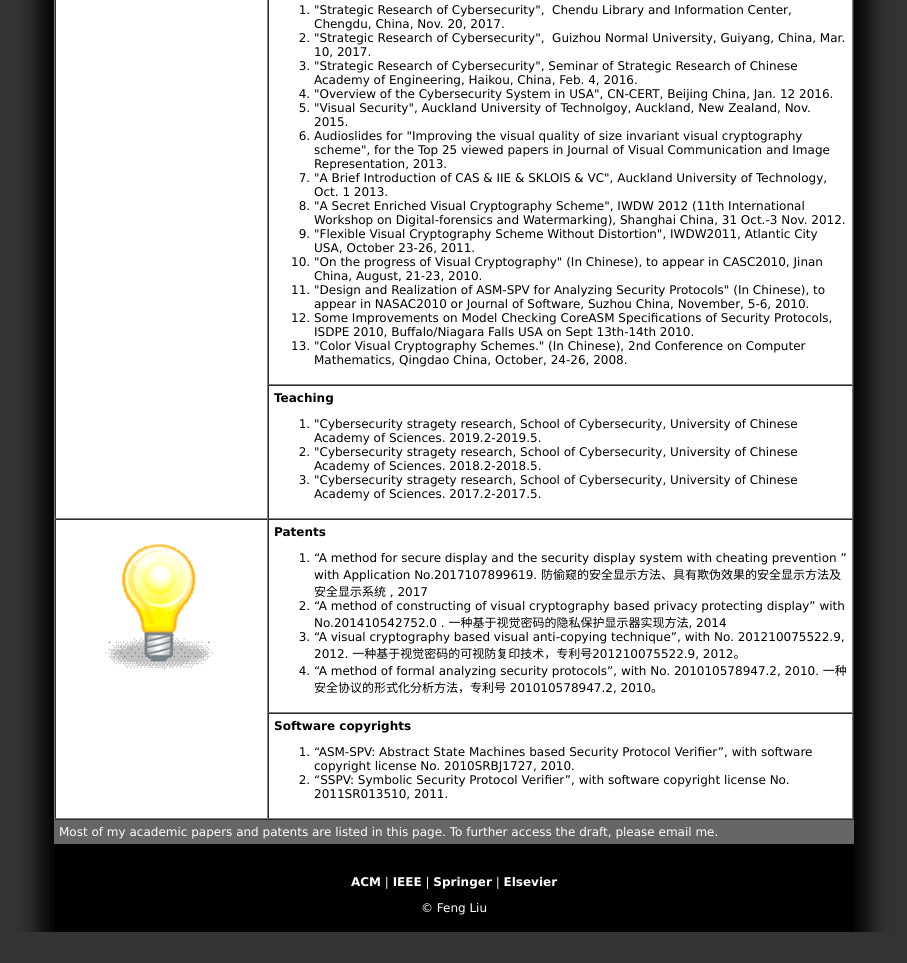
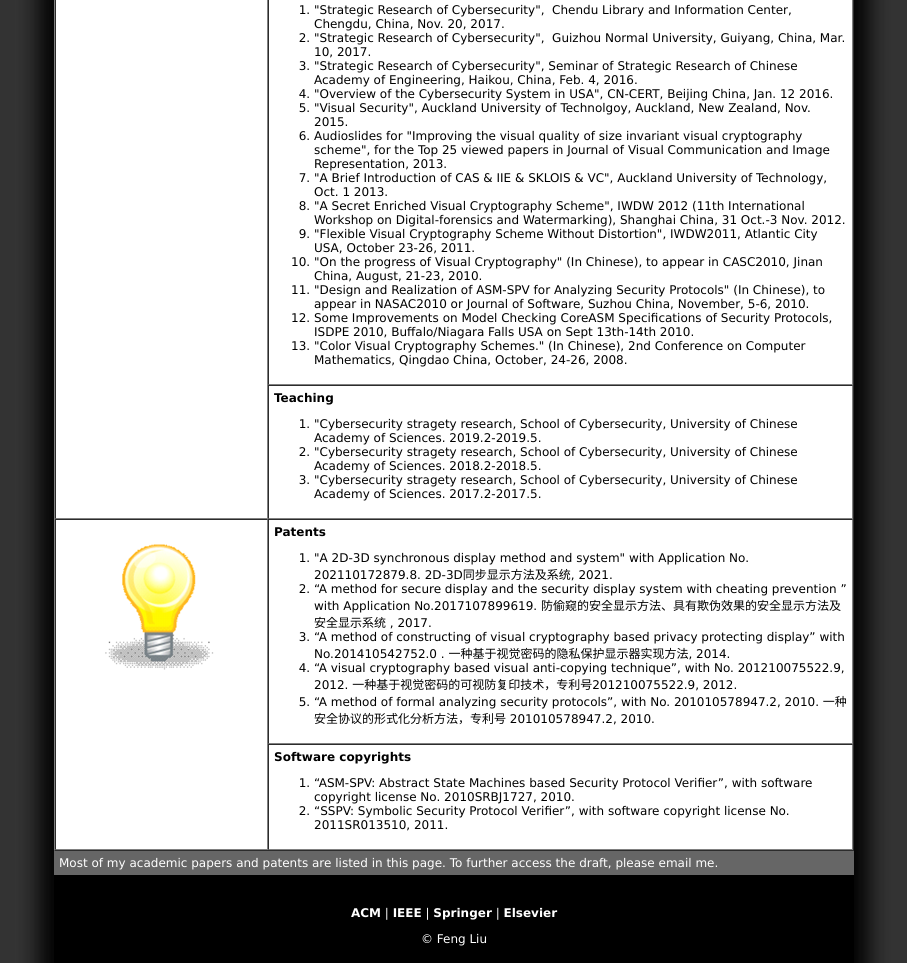
Before and after one commit to liufengiie/myHomePage, a plain HTML site: page publication.html in a window 1280 px wide. Shown: the part 4708-5671 px from the top of the page, without its empty margins (186-1093 px from the left). Before the commit the page ends 5640 px from the top, so only its background shows below. Drawn offline with Linux system fonts and the light colour scheme.

Commit message:
Add files via upload

```diff
--- a/publication.html
+++ b/publication.html
@@ -476,20 +476,24 @@
 		<p align="center">&nbsp;</td>
         <td class="body_content"><b>Patents</b><ol>
 			<li>
+			&quot;A 2D-3D synchronous display method and system&quot;
+			<span style="mso-bidi-font-family: &quot;Times New Roman&quot;; mso-font-kerning: 1.0pt; mso-ansi-language: EN-US; mso-fareast-language: ZH-CN; mso-bidi-language: AR-SA">
+			with Application No. 202110172879.8. </span>2D-3D同步显示方法及系统, 2021.</li>
+			<li>
 			<span style="mso-bidi-font-family: &quot;Times New Roman&quot;; mso-font-kerning: 1.0pt; mso-ansi-language: EN-US; mso-fareast-language: ZH-CN; mso-bidi-language: AR-SA">
 			&#8220;A method for secure display and the security display system with
 			cheating prevention &#8221; with Application No.2017107899619.
-			&#38450;&#20599;&#31397;&#30340;&#23433;&#20840;&#26174;&#31034;&#26041;&#27861;&#12289;&#20855;&#26377;&#27450;&#20266;&#25928;&#26524;&#30340;&#23433;&#20840;&#26174;&#31034;&#26041;&#27861;&#21450;&#23433;&#20840;&#26174;&#31034;&#31995;&#32479; , 2017</span></li>
+			&#38450;&#20599;&#31397;&#30340;&#23433;&#20840;&#26174;&#31034;&#26041;&#27861;&#12289;&#20855;&#26377;&#27450;&#20266;&#25928;&#26524;&#30340;&#23433;&#20840;&#26174;&#31034;&#26041;&#27861;&#21450;&#23433;&#20840;&#26174;&#31034;&#31995;&#32479; , 2017.</span></li>
 			<li>
 			<span style="mso-bidi-font-family: &quot;Times New Roman&quot;; mso-font-kerning: 1.0pt; mso-ansi-language: EN-US; mso-fareast-language: ZH-CN; mso-bidi-language: AR-SA">
 			&#8220;A method of constructing of visual cryptography based privacy
 			protecting display&#8221; with No.201410542752.0 .
-			&#19968;&#31181;&#22522;&#20110;&#35270;&#35273;&#23494;&#30721;&#30340;&#38544;&#31169;&#20445;&#25252;&#26174;&#31034;&#22120;&#23454;&#29616;&#26041;&#27861;, 2014</span></li>
-			<li>&#8220;A visual cryptography based visual anti-copying technique&#8221;,
-			with No. 201210075522.9, 2012.
-			&#19968;&#31181;&#22522;&#20110;&#35270;&#35273;&#23494;&#30721;&#30340;&#21487;&#35270;&#38450;&#22797;&#21360;&#25216;&#26415;&#65292;&#19987;&#21033;&#21495;201210075522.9, 2012&#12290;</li>
-			<li>&#8220;A method of formal analyzing security protocols&#8221;, with No.
-			201010578947.2, 2010. &#19968;&#31181;&#23433;&#20840;&#21327;&#35758;&#30340;&#24418;&#24335;&#21270;&#20998;&#26512;&#26041;&#27861;&#65292;&#19987;&#21033;&#21495; 201010578947.2, 2010&#12290;</li>
+			&#19968;&#31181;&#22522;&#20110;&#35270;&#35273;&#23494;&#30721;&#30340;&#38544;&#31169;&#20445;&#25252;&#26174;&#31034;&#22120;&#23454;&#29616;&#26041;&#27861;, 2014.</span></li>
+			<li>“A visual cryptography based visual anti-copying technique”,
+			with No. 201210075522.9, 2012. 一种基于视觉密码的可视防复印技术，专利号201210075522.9,
+			2012.</li>
+			<li>“A method of formal analyzing security protocols”, with No.
+			201010578947.2, 2010. 一种安全协议的形式化分析方法，专利号 201010578947.2, 2010.</li>
 		</ol>
 		</td>
       </tr>
```
